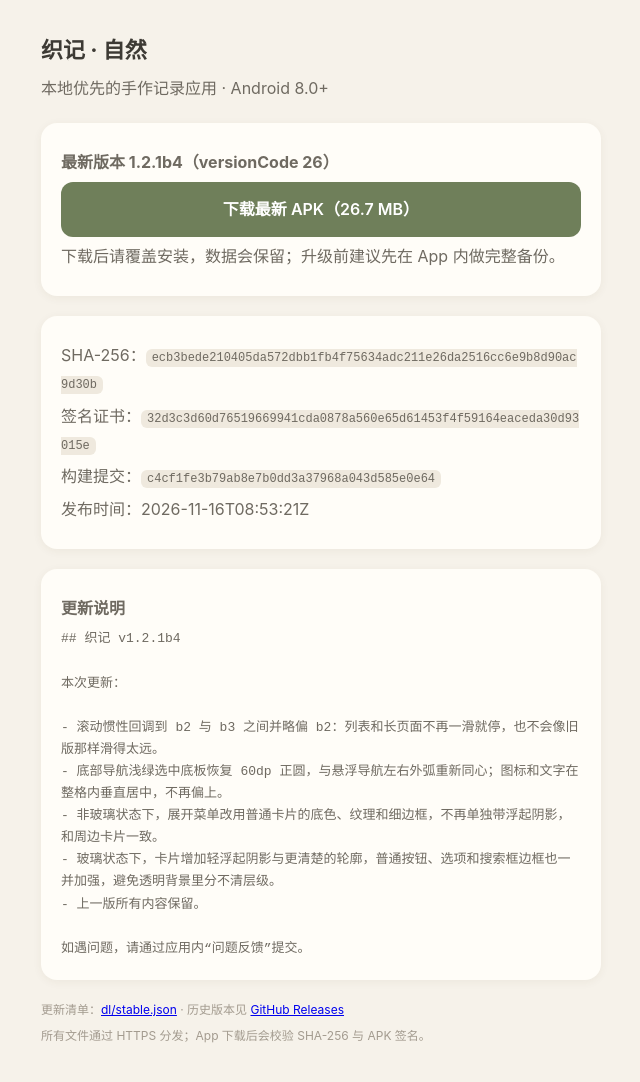
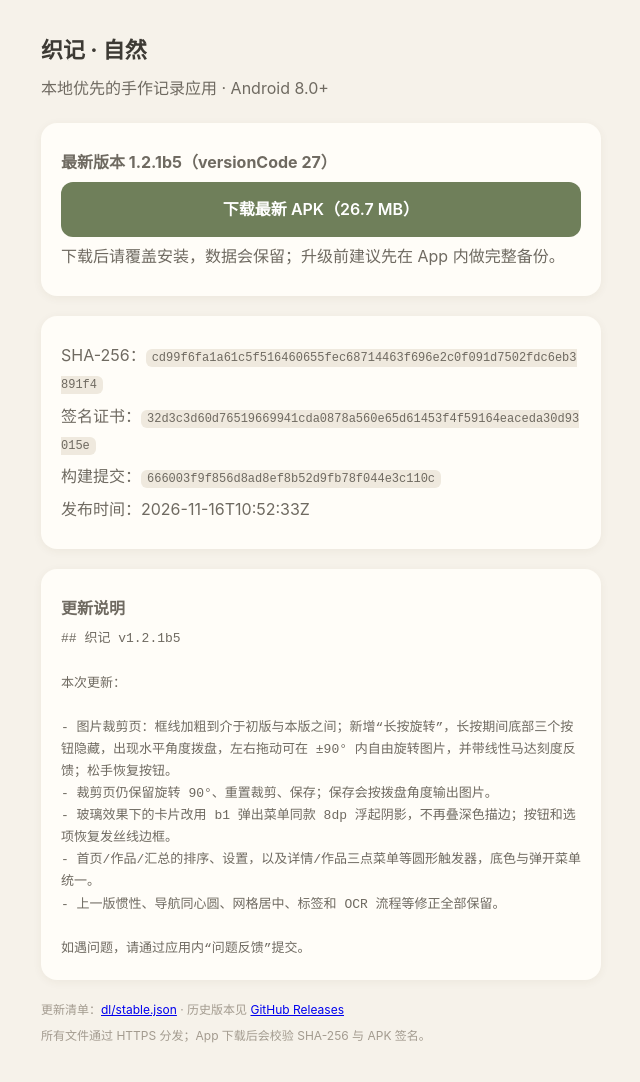
Before and after one commit to youyoudezhuzhu/ZhiJi-Release, a plain HTML site: page docs/index.html in a window 1280 px wide. Shown: the whole page, without its empty margins (319-959 px from the left). Drawn offline with Linux system fonts and the light colour scheme.

Commit message:
pages: sync 1.2.1b5 metadata (auto)

```diff
--- a/docs/index.html
+++ b/docs/index.html
@@ -21,27 +21,27 @@ pre{white-space:pre-wrap;color:#6f6a61;font-size:13px;margin:0}
 <h1>织记 · 自然</h1>
 <p>本地优先的手作记录应用 · Android 8.0+</p>
 <div class="card">
-<p><strong>最新版本 1.2.1b4（versionCode 26）</strong></p>
+<p><strong>最新版本 1.2.1b5（versionCode 27）</strong></p>
 <a class="btn" href="dl/latest.apk">下载最新 APK（26.7 MB）</a>
 <p>下载后请覆盖安装，数据会保留；升级前建议先在 App 内做完整备份。</p>
 </div>
 <div class="card">
-<p>SHA-256：<code>ecb3bede210405da572dbb1fb4f75634adc211e26da2516cc6e9b8d90ac9d30b</code></p>
+<p>SHA-256：<code>cd99f6fa1a61c5f516460655fec68714463f696e2c0f091d7502fdc6eb3891f4</code></p>
 <p>签名证书：<code>32d3c3d60d76519669941cda0878a560e65d61453f4f59164eaceda30d93015e</code></p>
-<p>构建提交：<code>c4cf1fe3b79ab8e7b0dd3a37968a043d585e0e64</code></p>
-<p>发布时间：2026-11-16T08:53:21Z</p>
+<p>构建提交：<code>666003f9f856d8ad8ef8b52d9fb78f044e3c110c</code></p>
+<p>发布时间：2026-11-16T10:52:33Z</p>
 </div>
 <div class="card">
 <p><strong>更新说明</strong></p>
-<pre>## 织记 v1.2.1b4
+<pre>## 织记 v1.2.1b5
 
 本次更新：
 
-- 滚动惯性回调到 b2 与 b3 之间并略偏 b2：列表和长页面不再一滑就停，也不会像旧版那样滑得太远。
-- 底部导航浅绿选中底板恢复 60dp 正圆，与悬浮导航左右外弧重新同心；图标和文字在整格内垂直居中，不再偏上。
-- 非玻璃状态下，展开菜单改用普通卡片的底色、纹理和细边框，不再单独带浮起阴影，和周边卡片一致。
-- 玻璃状态下，卡片增加轻浮起阴影与更清楚的轮廓，普通按钮、选项和搜索框边框也一并加强，避免透明背景里分不清层级。
-- 上一版所有内容保留。
+- 图片裁剪页：框线加粗到介于初版与本版之间；新增“长按旋转”，长按期间底部三个按钮隐藏，出现水平角度拨盘，左右拖动可在 ±90° 内自由旋转图片，并带线性马达刻度反馈；松手恢复按钮。
+- 裁剪页仍保留旋转 90°、重置裁剪、保存；保存会按拨盘角度输出图片。
+- 玻璃效果下的卡片改用 b1 弹出菜单同款 8dp 浮起阴影，不再叠深色描边；按钮和选项恢复发丝线边框。
+- 首页/作品/汇总的排序、设置，以及详情/作品三点菜单等圆形触发器，底色与弹开菜单统一。
+- 上一版惯性、导航同心圆、网格居中、标签和 OCR 流程等修正全部保留。
 
 如遇问题，请通过应用内“问题反馈”提交。</pre>
 </div>
```
Also changed, not shown: docs/dl/stable.json (+8 -8 lines), updates/stable.json (+8 -8 lines), docs/dl/SHA256SUMS-1.2.1b4.txt (deleted), docs/dl/SHA256SUMS-1.2.1b5.txt (added).
